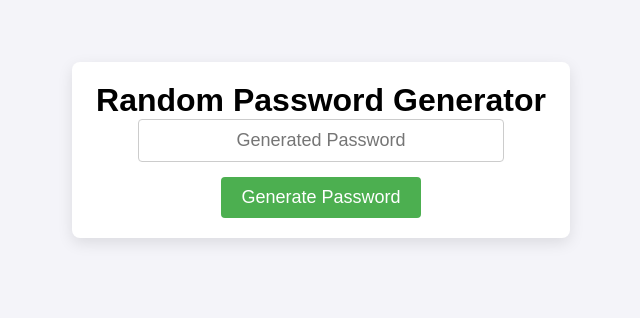
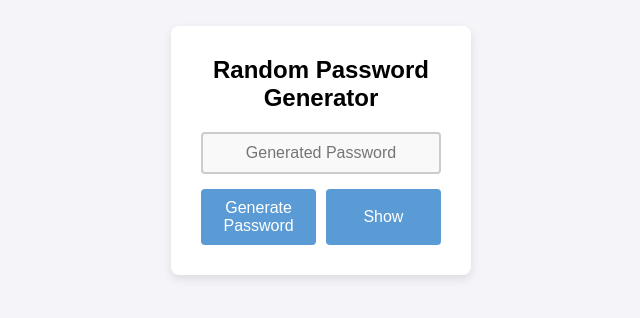
Before and after one commit to WR0NGUY/Project-using-HTML-CSS-JAVASCRIPT, a plain HTML site: page Password-generator/index.html in a window 1280 px wide. Shown: the part 250-568 px from the top of the page, without its empty margins (319-959 px from the left). Drawn offline with Linux system fonts and the light colour scheme.

Commit message:
show and hide functionality added

```diff
--- a/Password-generator/index.html
+++ b/Password-generator/index.html
@@ -10,7 +10,10 @@
     <div class="container">
         <h1>Random Password Generator</h1>
         <input type="text" id="password" readonly placeholder="Generated Password">
-        <button id="generate" onclick="generatePassword()">Generate Password</button>
+        <div class="buttons">
+            <button id="generate" onclick="generatePassword()">Generate Password</button>
+            <button id="toggle" onclick="togglePassword()">Show</button>
+        </div>
     </div>
     <script src="script.js"></script>
 </body>
--- a/Password-generator/script.js
+++ b/Password-generator/script.js
@@ -1,13 +1,30 @@
+// Function to generate a random password
 function generatePassword() {
-    const length = 12; // Set password length
-    const charset = "abcdefghijklmnopqrstuvwxyzABCDEFGHIJKLMNOPQRSTUVWXYZ0123456789!@#$%^&*()_-+=<>?";
+    const length = 12;  // You can change the password length
+    const charset = "abcdefghijklmnopqrstuvwxyzABCDEFGHIJKLMNOPQRSTUVWXYZ0123456789!@#$%^&*()_+-=[]{}|;:,.<>?";
     let password = "";
 
+    // Generate a random password using the charset
     for (let i = 0; i < length; i++) {
         const randomIndex = Math.floor(Math.random() * charset.length);
         password += charset[randomIndex];
     }
 
-    // Display the password in the input field
+    // Display the generated password in the input field
     document.getElementById("password").value = password;
 }
+
+// Function to toggle password visibility
+function togglePassword() {
+    const passwordField = document.getElementById("password");
+    const toggleButton = document.getElementById("toggle");
+
+    // Toggle the type of the input field (password / text)
+    if (passwordField.type === "password") {
+        passwordField.type = "text";
+        toggleButton.textContent = "Hide";  // Change the button text
+    } else {
+        passwordField.type = "password";
+        toggleButton.textContent = "Show";  // Change the button text back
+    }
+}
--- a/Password-generator/styles.css
+++ b/Password-generator/styles.css
@@ -6,41 +6,54 @@
 
 body {
     font-family: Arial, sans-serif;
+    background-color: #f4f4f9;
     display: flex;
     justify-content: center;
     align-items: center;
     height: 100vh;
-    background-color: #f4f4f9;
 }
 
 .container {
+    background-color: white;
+    padding: 30px;
+    box-shadow: 0 4px 10px rgba(0, 0, 0, 0.1);
+    border-radius: 8px;
     text-align: center;
-    padding: 20px;
-    background-color: #ffffff;
-    box-shadow: 0 5px 15px rgba(0, 0, 0, 0.1);
-    border-radius: 8px;
+    width: 300px;
 }
 
-input {
-    padding: 10px;
-    font-size: 18px;
-    margin-bottom: 15px;
-    width: 80%;
-    border: 1px solid #ccc;
-    border-radius: 4px;
-    text-align: center;
+h1 {
+    font-size: 1.5em;
+    margin-bottom: 20px;
 }
 
-button {
+#password {
+    width: 100%;
+    padding: 10px;
+    margin-bottom: 15px;
+    font-size: 1em;
+    text-align: center;
+    border: 2px solid #ccc;
+    border-radius: 4px;
+    background-color: #f9f9f9;
+}
+
+.buttons {
+    display: flex;
+    justify-content: space-between;
+}
+
+#generate, #toggle {
     padding: 10px 20px;
-    font-size: 18px;
-    background-color: #4CAF50;
+    font-size: 1em;
+    background-color: #5b9bd5;
     color: white;
     border: none;
     border-radius: 4px;
     cursor: pointer;
+    width: 48%;  /* Adjust button width for better spacing */
 }
 
-button:hover {
-    background-color: #45a049;
+#generate:hover, #toggle:hover {
+    background-color: #4a8cc6;
 }
```
